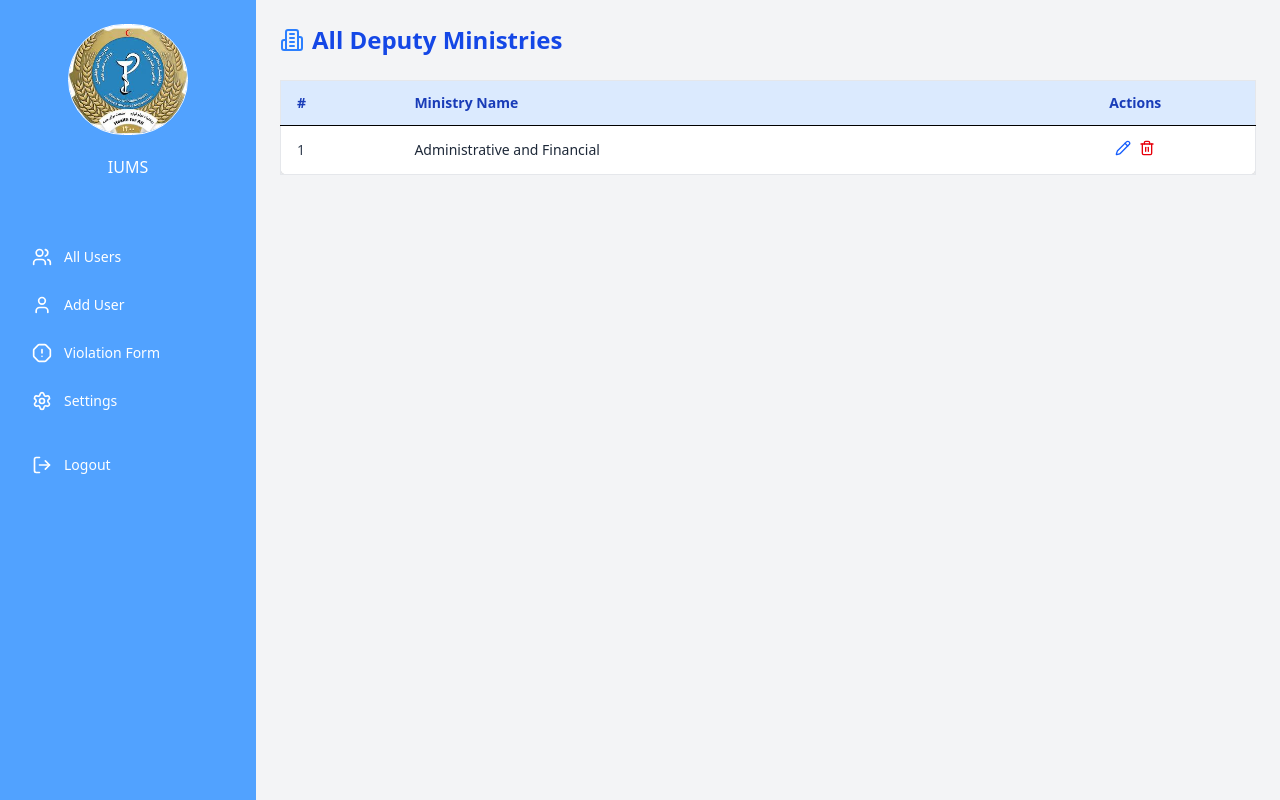
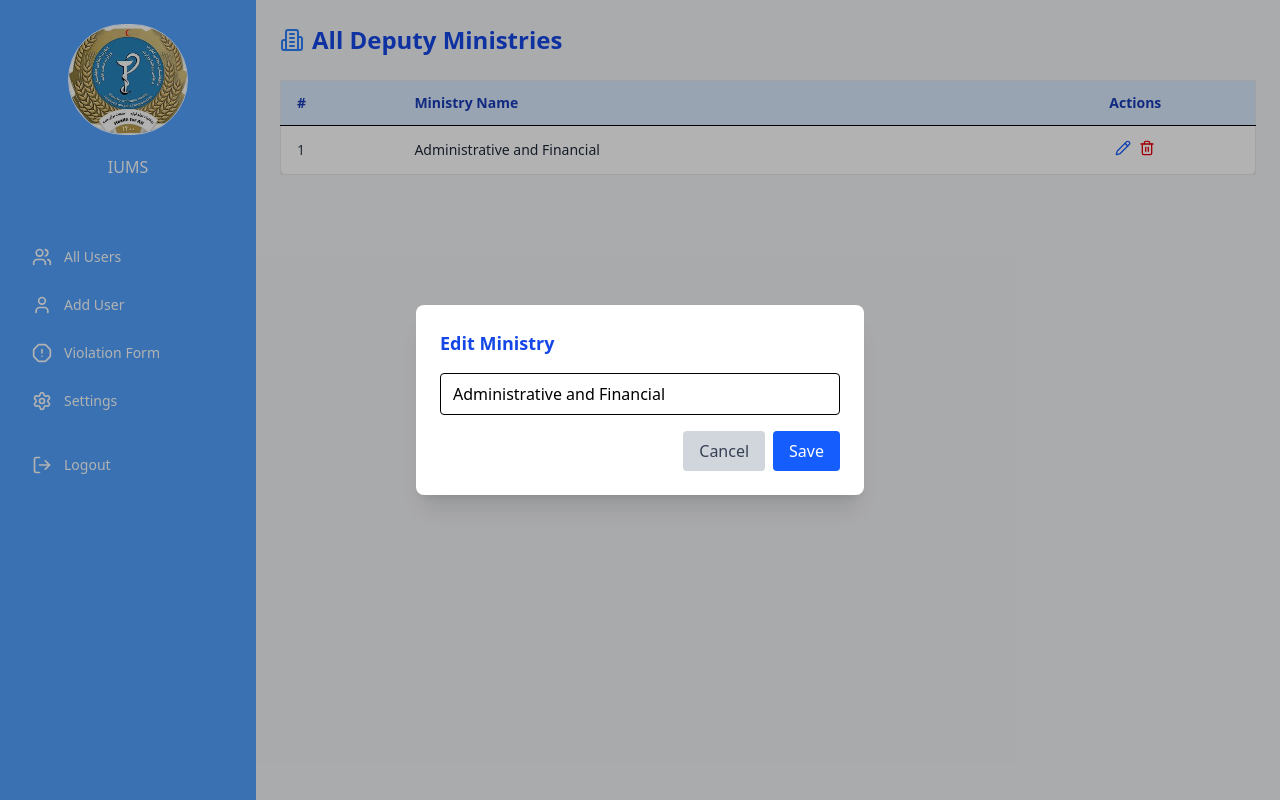
Before and after one commit to fiafghan/internet-users-ms-frontend, a React (Vite) app: page /allministries in a window 1280 px wide. Both pictures are taken after a click on the button 1123 px from the left and 148 px from the top of the page. Built offline with nearby package versions, Linux system fonts and the light colour scheme; data requests are answered from the project's data file.

Commit message:
all ministries page - edit modal and edit logic was created!

```diff
--- a/db.json
+++ b/db.json
@@ -1,8 +1,8 @@
 {
   "deputy_ministries": [
     {
-      "id": "14d8",
-      "name": "Administrative and Financial"
+      "name": "Administrative and Financial",
+      "id": "14d8"
     }
   ],
   "directorates": [
--- a/src/AllMinistries.tsx
+++ b/src/AllMinistries.tsx
@@ -1,7 +1,7 @@
 import { useEffect, useState } from "react";
 import axios from "axios";
 import { Pencil, Trash2, Building2 } from "lucide-react";
-import GradientSidebar from "./components/Sidebar"; // adjust path if needed
+import GradientSidebar from "./components/Sidebar";
 
 interface Ministry {
   id: string;
@@ -12,6 +12,10 @@ export default function AllMinistries() {
   const [ministries, setMinistries] = useState<Ministry[]>([]);
   const [loading, setLoading] = useState(true);
   const [error, setError] = useState("");
+
+  const [isEditing, setIsEditing] = useState(false);
+  const [editMinistry, setEditMinistry] = useState<Ministry | null>(null);
+  const [newName, setNewName] = useState("");
 
   const fetchMinistries = async () => {
     try {
@@ -34,18 +38,41 @@ export default function AllMinistries() {
     }
   };
 
+  const handleEdit = (ministry: Ministry) => {
+    setEditMinistry(ministry);
+    setNewName(ministry.name);
+    setIsEditing(true);
+  };
+
+  const submitEdit = async () => {
+    if (!editMinistry) return;
+    try {
+      await axios.put(`http://localhost:3000/deputy_ministries/${editMinistry.id}`, {
+        name: newName,
+      });
+      setMinistries((prev) =>
+        prev.map((m) =>
+          m.id === editMinistry.id ? { ...m, name: newName } : m
+        )
+      );
+      setIsEditing(false);
+      setEditMinistry(null);
+      setNewName("");
+    } catch (err) {
+      alert("Failed to update.");
+    }
+  };
+
   useEffect(() => {
     fetchMinistries();
   }, []);
 
   return (
     <div className="flex min-h-screen bg-gray-100">
-      {/* Sidebar */}
       <div className="w-64">
         <GradientSidebar />
       </div>
 
-      {/* Content */}
       <div className="flex-1 p-6">
         <div className="flex items-center gap-2 mb-6">
           <Building2 className="text-blue-500 w-6 h-6" />
@@ -73,7 +100,7 @@ export default function AllMinistries() {
                     <td className="py-3 px-4 text-center space-x-2">
                       <button
                         className="text-blue-600 hover:text-blue-800"
-                        onClick={() => alert("Implement edit logic")}
+                        onClick={() => handleEdit(ministry)}
                       >
                         <Pencil className="w-4 h-4" />
                       </button>
@@ -97,6 +124,38 @@ export default function AllMinistries() {
             </table>
           </div>
         )}
+
+        {/* Edit Modal */}
+        {isEditing && (
+          <div className="fixed inset-0 bg-black/30 flex items-center justify-center z-50">
+            <div className="bg-white rounded-lg p-6 shadow-xl w-full max-w-md">
+              <h2 className="text-lg font-semibold mb-4 text-blue-700">Edit Ministry</h2>
+              <input
+                value={newName}
+                onChange={(e) => setNewName(e.target.value)}
+                className="w-full border rounded px-3 py-2 mb-4 focus:outline-none focus:ring-2 focus:ring-blue-500"
+                placeholder="Enter new name"
+              />
+              <div className="flex justify-end space-x-2">
+                <button
+                  className="bg-gray-300 text-gray-700 px-4 py-2 rounded hover:bg-gray-400"
+                  onClick={() => {
+                    setIsEditing(false);
+                    setEditMinistry(null);
+                  }}
+                >
+                  Cancel
+                </button>
+                <button
+                  className="bg-blue-600 text-white px-4 py-2 rounded hover:bg-blue-700"
+                  onClick={submitEdit}
+                >
+                  Save
+                </button>
+              </div>
+            </div>
+          </div>
+        )}
       </div>
     </div>
   );
```
